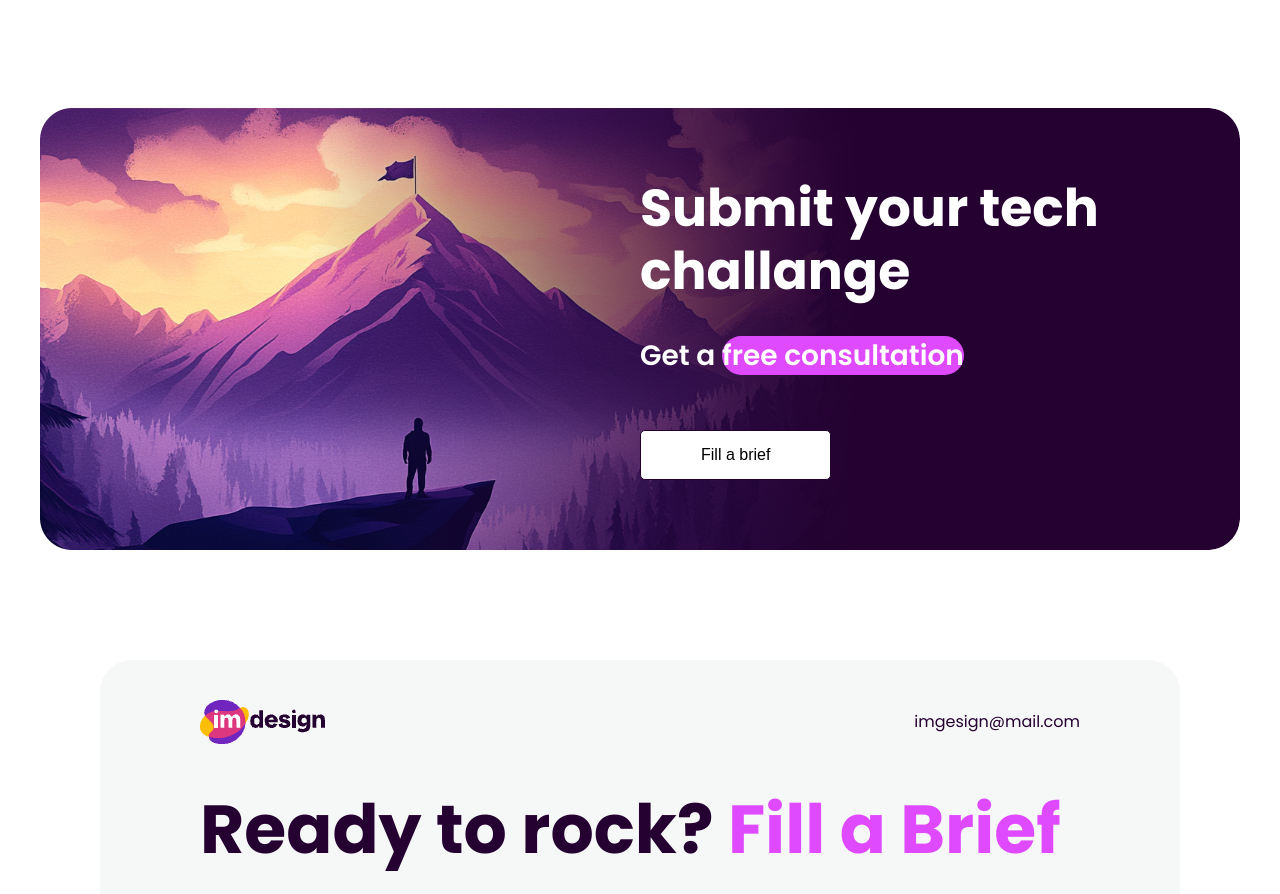
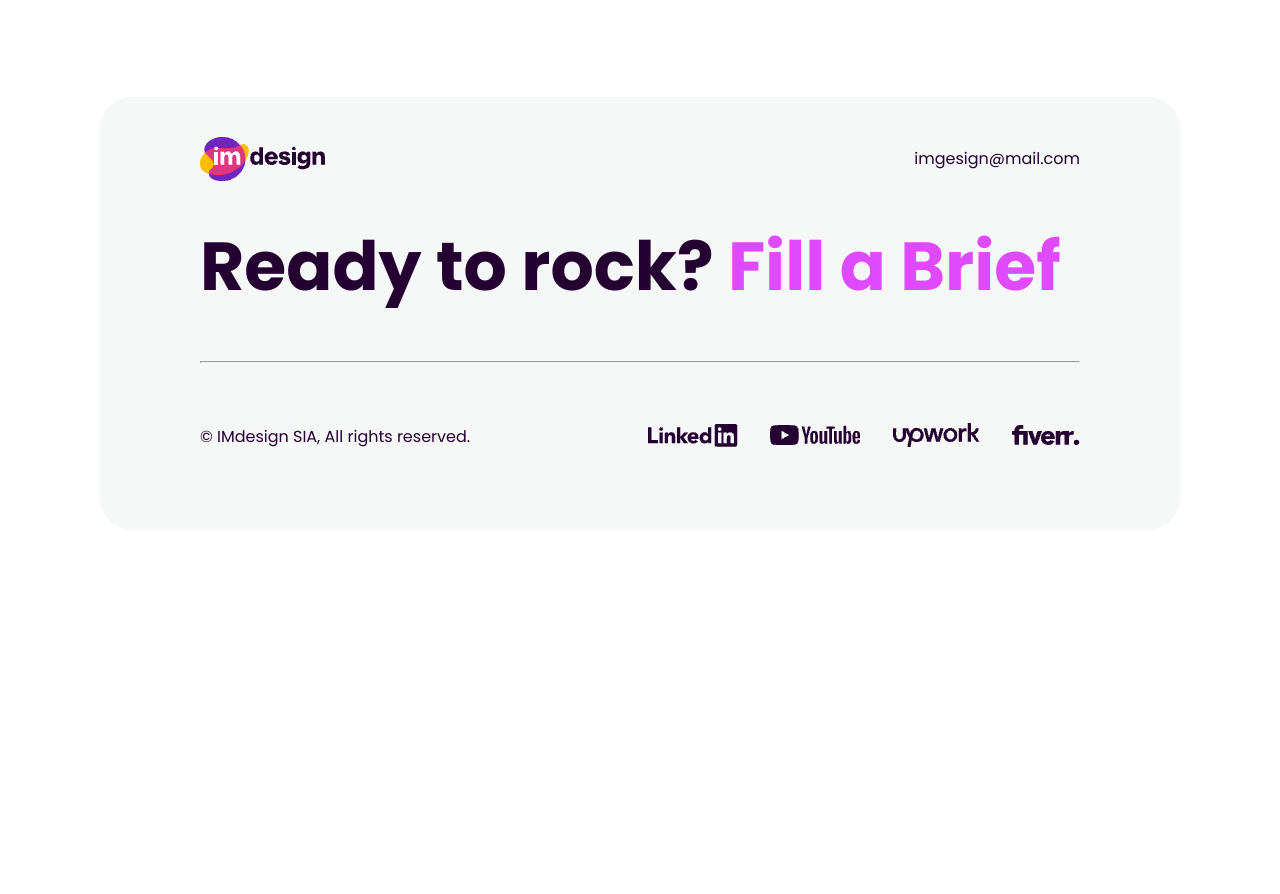
Before and after one commit to yeldynov/im-design, a plain HTML site: page index.html in a window 1280 px wide. Shown: the part 6227-7121 px from the top of the page. After the commit the page ends 6797 px from the top, so only its background shows below. Drawn offline with Linux system fonts and the light colour scheme.

Commit message:
- concerns section

```diff
--- a/index.html
+++ b/index.html
@@ -390,7 +390,7 @@
           <img src="img/aws.png" alt="Client Logo" />
         </div>
       </div>
-      <section class="concerns">
+      <!-- <section class="concerns">
         <div class="text-container">
           <h2 class="text-white">Submit your tech challange</h2>
           <h5>Get a <span class="bg-purple">free consultation</span></h5>
@@ -402,7 +402,7 @@
             <button>Fill a brief</button>
           </a>
         </div>
-      </section>
+      </section> -->
       <!-- <section class="certifications"></section> -->
       <!-- <section class="cta"></section> -->
     </main>
```
